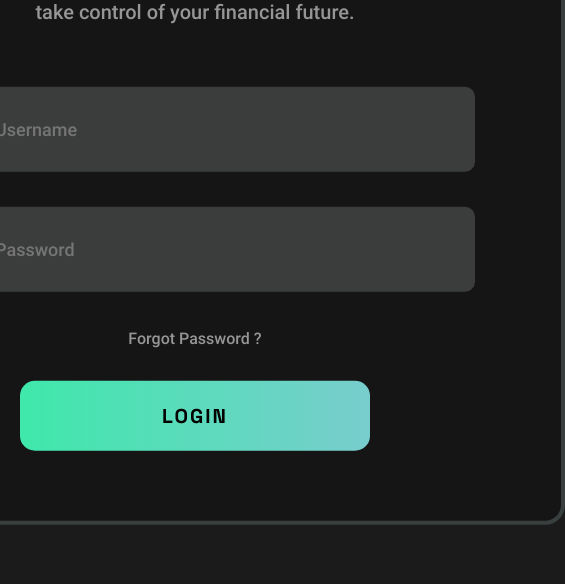
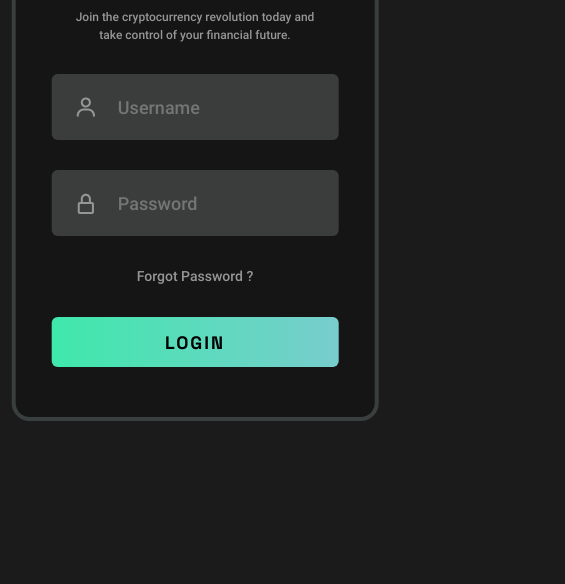
Before and after one commit to maniac-pumpkin/CryptoCode, a plain HTML site: page index.html in a window 390 px wide. Shown: the part 260-844 px from the top of the page, 565 px wide, since content can reach past the window. Drawn offline with Linux system fonts and the light colour scheme.

Commit message:
LogIn Form Added

```diff
--- a/index.html
+++ b/index.html
@@ -16,16 +16,14 @@
 		<div class="form-wrapper">
 			<form class="form-wrapper__login-form">
 				<h1 class="form-wrapper__login-form-title">Log into your Website</h1>
-
 				<p class="form-wrapper__login-form-text text">
 					Join the cryptocurrency revolution today and take control of your
 					financial future.
 				</p>
-
 				<div class="login-form__wrapper-username">
 					<svg
-						width="30"
-						height="30"
+						width="25"
+						height="25"
 						viewBox="0 0 30 30"
 						fill="none"
 						xmlns="http://www.w3.org/2000/svg"
@@ -37,15 +35,15 @@
 					</svg>
 					<input
 						type="text"
+						autocomplete="username"
 						class="login-form__username-input"
 						placeholder="Username"
 					/>
 				</div>
-
 				<div class="login-form__wrapper-password">
 					<svg
-						width="30"
-						height="30"
+						width="25"
+						height="25"
 						viewBox="0 0 30 30"
 						fill="none"
 						xmlns="http://www.w3.org/2000/svg"
@@ -57,15 +55,14 @@
 					</svg>
 					<input
 						type="password"
+						autocomplete="current-password"
 						class="login-form__password-input"
 						placeholder="Password"
 					/>
 				</div>
-
 				<p class="login-form__wrapper-forgot-password text">
 					Forgot Password ?
 				</p>
-
 				<input
 					type="submit"
 					value="LOGIN"
--- a/styles/global.css
+++ b/styles/global.css
@@ -25,6 +25,7 @@
 html {
 	font-size: 10px;
 	scroll-behavior: smooth;
+	user-select: none;
 }
 
 body {
@@ -62,7 +63,9 @@ h2 {
 	cursor: pointer;
 }
 
+/* LogIn Form */
 .form-wrapper {
+	width: 55rem;
 	position: absolute;
 	top: 50%;
 	left: 50%;
@@ -70,9 +73,9 @@ h2 {
 }
 
 .form-wrapper__login-form {
-	width: 74rem;
-	padding-top: 5rem;
-	padding-bottom: 7rem;
+	width: 100%;
+	padding-top: 3.5rem;
+	padding-bottom: 5rem;
 	display: flex;
 	flex-direction: column;
 	justify-content: center;
@@ -80,44 +83,44 @@ h2 {
 	text-align: center;
 	background-color: var(--second-black);
 	border: 0.4rem solid var(--green-grey-color);
-	border-radius: 2rem;
+	border-radius: 1.8rem;
 }
 
 .form-wrapper__login-form-title {
-	font-size: 5.5rem;
-	margin-bottom: 3rem;
+	font-size: 4.3rem;
+	margin-bottom: 2.1rem;
 }
 
 .form-wrapper__login-form-text {
-	font-size: 2rem;
-	max-width: 44rem;
-	margin-bottom: 6rem;
+	font-size: 1.8rem;
+	max-width: 39rem;
+	margin-bottom: 4rem;
 }
 
 .login-form__wrapper-username,
 .login-form__wrapper-password {
-	width: 56rem;
-	height: 8.5rem;
+	width: 80%;
+	height: 6.6rem;
 	display: flex;
 	align-items: center;
-	padding-left: 2.5rem;
+	padding-left: 2.2rem;
 	padding-right: 1rem;
 	background-color: var(--regular-grey-color);
-	border-radius: 1rem;
-	margin-bottom: 3.5rem;
+	border-radius: 0.6rem;
+	margin-bottom: 3rem;
 }
 
 .login-form__username-input,
 .login-form__password-input {
-	width: 80%;
-	height: 50%;
+	width: 85%;
+	height: 75%;
 	font-family: var(--roboto-Medium);
 	font-size: 1.8rem;
 	background-color: transparent;
 	color: var(--white-color);
 	border: none;
 	outline: none;
-	margin-left: 2.5rem;
+	margin-left: 2rem;
 }
 
 .login-form__wrapper-forgot-password {
@@ -126,11 +129,11 @@ h2 {
 }
 
 .login-form__wrapper-submit-button {
-	width: 35rem;
-	height: 7rem;
+	width: 28rem;
+	height: 5rem;
 	font-family: var(--spaceGrotesk-Bold);
-	font-size: 2rem;
+	font-size: 1.8rem;
 	letter-spacing: 0.2rem;
 	background: var(--light-green-color);
-	border-radius: 1.5rem;
+	border-radius: 0.6rem;
 }
--- a/styles/responsive.css
+++ b/styles/responsive.css
@@ -5,6 +5,34 @@
 @media (max-width: 992px) {
 }
 @media (max-width: 768px) {
+	/* LogIn Form */
+	.form-wrapper {
+		width: 75%;
+	}
 }
 @media (max-width: 576px) {
+	/* LogIn Form */
+	.form-wrapper {
+		width: 94%;
+	}
+
+	.form-wrapper__login-form-title {
+		font-size: 3rem;
+		max-width: 35rem;
+	}
+
+	.form-wrapper__login-form-text {
+		font-size: 1.2rem;
+		max-width: 25rem;
+		margin-bottom: 3rem;
+	}
+
+	.login-form__wrapper-forgot-password {
+		font-size: 1.4rem;
+	}
+
+	.login-form__wrapper-submit-button {
+		width: 80%;
+		height: 5rem;
+	}
 }
```
Also changed, not shown: images/DummyUsers.txt (added), images/svg-icon/github-icon.svg (added), images/svg-icon/instagram-icon.svg (added), images/svg-icon/linkedin-icon-square.svg (added), images/svg-icon/telegram-icon.svg (added).
